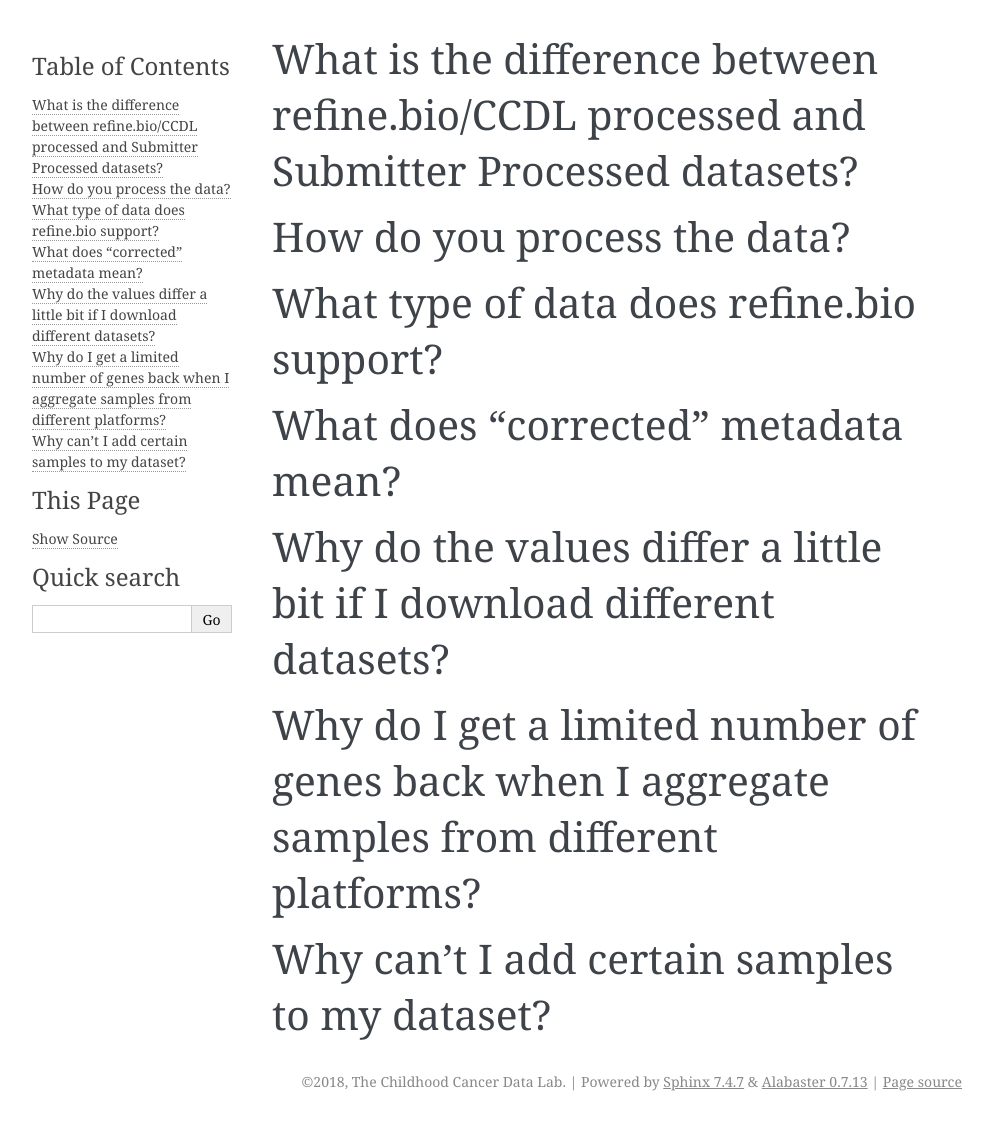
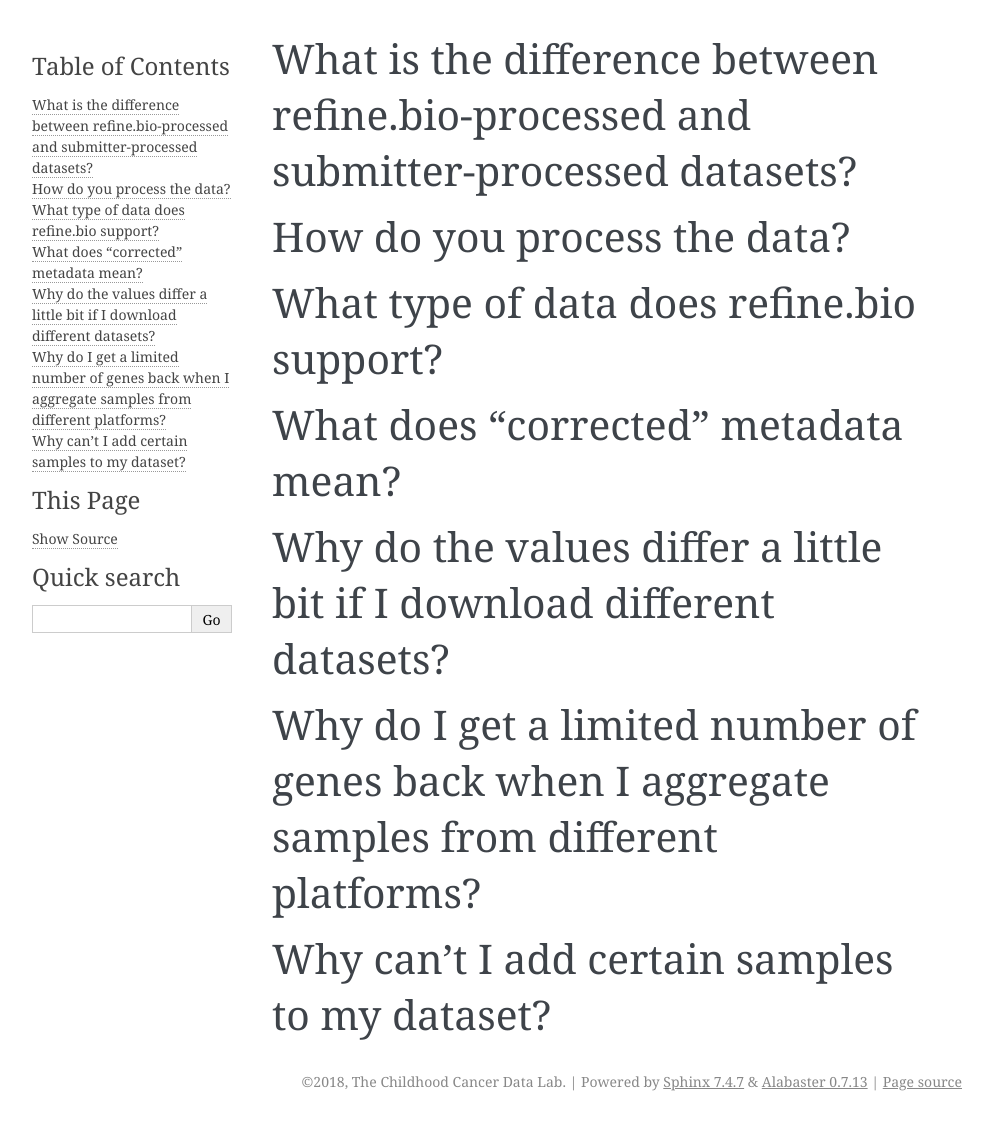
Before and after one commit to AlexsLemonade/refinebio-docs, a Sphinx documentation site: the page built from docs/faq.md, in a window 1280 px wide. Shown: the whole page, without its empty margins (148-1140 px from the left). Built offline with Sphinx 7.4.7, drawn with Linux system fonts in a browser that asks for light colours.

Commit message:
Update based on PR comments

```diff
--- a/docs/faq.md
+++ b/docs/faq.md
@@ -1,4 +1,4 @@
-#### What is the difference between refine.bio/CCDL processed and Submitter Processed datasets?
+#### What is the difference between refine.bio-processed and submitter-processed datasets?
 
 #### How do you process the data?
 
```
